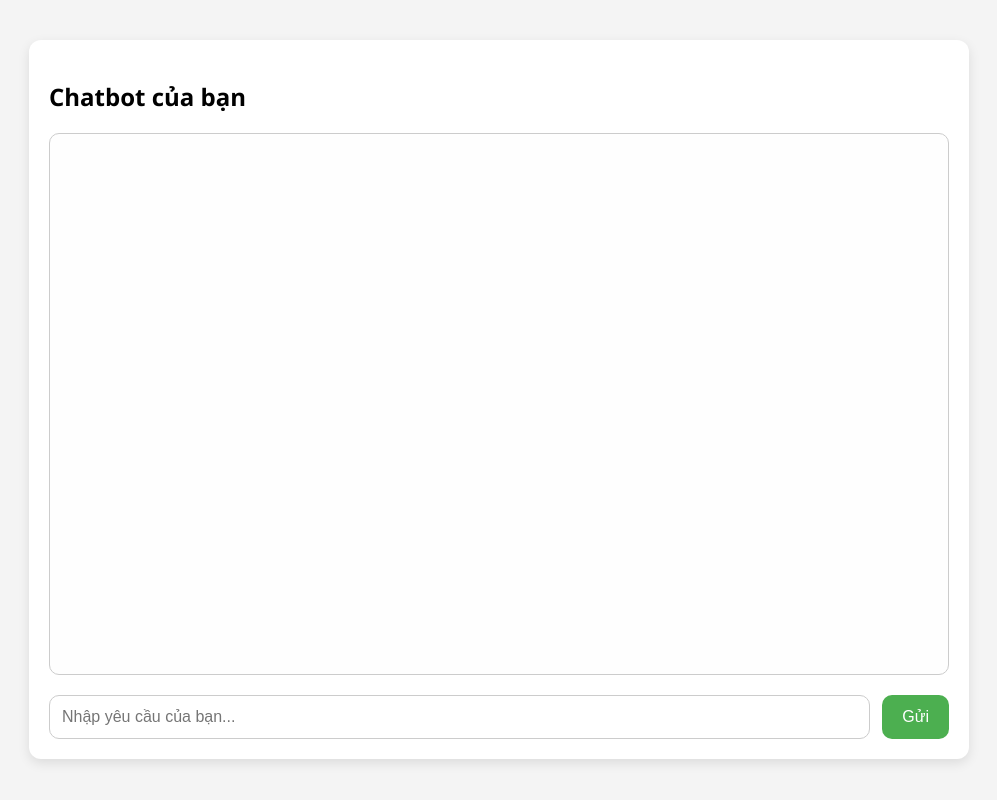
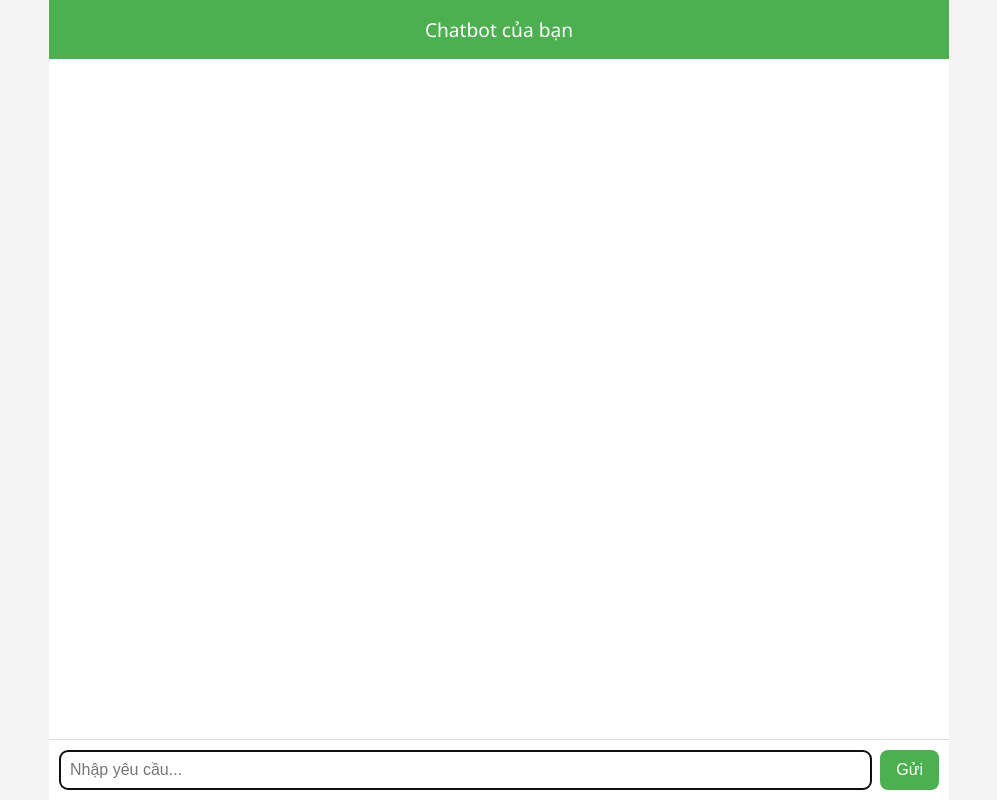
Before and after one commit to Phamsau/chatbot_project, a Flask app: page / in a window 1280 px wide. Shown: the whole page, without its empty margins (141-1138 px from the left). Run offline with Flask 3, Linux system fonts and the light colour scheme; parts of the project's set-up code (start-up, migrations or seed data) failed here and were passed over.

Commit message:
Update index.html

```diff
--- a/templates/index.html
+++ b/templates/index.html
@@ -2,89 +2,66 @@
 <html lang="vi">
 <head>
   <meta charset="UTF-8">
-    <title>Chatbot - Giao diện Web</title>
+  <meta name="viewport" content="width=device-width, initial-scale=1">
+  <title>Chatbot - Responsive</title>
   <style>
-        body {
-            font-family: 'Segoe UI', sans-serif;
-            background: #f4f4f4;
-            margin: 0;
-            padding: 0;
+    * { margin: 0; padding: 0; box-sizing: border-box; }
+    html, body { height: 100%; font-family: 'Segoe UI', sans-serif; background: #f4f4f4; }
+    .container {
+      display: flex; flex-direction: column;
+      height: 100%;
+      max-width: 900px;
+      margin: 0 auto;
+      background: white;
     }
+    header {
+      background: #4CAF50; color: white;
+      padding: 16px; text-align: center; font-size: 1.2rem;
+    }
+    .chatbox {
+      flex: 1; overflow-y: auto; padding: 12px;
+      display: flex; flex-direction: column; gap: 12px;
+    }
+    .user-msg, .bot-msg {
+      padding: 10px 14px; border-radius: 10px;
+      max-width: 80%; line-height: 1.5; word-wrap: break-word;
+    }
+    .user-msg {
+      background: #d1e7dd; align-self: flex-end;
+    }
+    .bot-msg {
+      background: #e2e3e5; align-self: flex-start;
+    }
+    .input-area {
+      display: flex; padding: 10px; border-top: 1px solid #ddd;
+      background: #fff;
+    }
+    #user-input {
+      flex: 1; padding: 10px; border: 1px solid #ccc; border-radius: 8px;
+      font-size: 1rem;
+    }
+    #send-btn {
+      margin-left: 8px; padding: 10px 16px;
+      background: #4CAF50; color: white; border: none; border-radius: 8px;
+      font-size: 1rem; cursor: pointer;
+    }
+    #send-btn:hover { background: #45a049; }
 
-        .container {
-            max-width: 900px;
-            margin: 40px auto;
-            padding: 20px;
-            background: white;
-            border-radius: 12px;
-            box-shadow: 0 4px 12px rgba(0, 0, 0, 0.1);
-        }
-
-        .chatbox {
-            height: 500px;
-            overflow-y: auto;
-            padding: 20px;
-            border-radius: 10px;
-            border: 1px solid #ccc;
-            background: #fefefe;
-            display: flex;
-            flex-direction: column;
-            gap: 25px;
-        }
-
-        .user-msg, .bot-msg {
-            padding: 14px 20px;
-            border-radius: 12px;
-            max-width: 75%;
-            line-height: 1.7;
-            white-space: pre-wrap;
-        }
-
-        .user-msg {
-            background-color: #d1e7dd;
-            align-self: flex-end;
-        }
-
-        .bot-msg {
-            background-color: #e2e3e5;
-            align-self: flex-start;
-        }
-
-        .input-area {
-            display: flex;
-            margin-top: 20px;
-        }
-
-        #user-input {
-            flex: 1;
-            padding: 12px;
-            font-size: 16px;
-            border-radius: 10px;
-            border: 1px solid #ccc;
-        }
-
-        #send-btn {
-            padding: 12px 20px;
-            margin-left: 12px;
-            font-size: 16px;
-            background-color: #4CAF50;
-            color: white;
-            border: none;
-            border-radius: 10px;
-            cursor: pointer;
-        }
-
-        #send-btn:hover {
-            background-color: #45a049;
+    /* --- Responsive styling --- */
+    @media (max-width: 600px) {
+      .container { height: 100vh; }
+      header { font-size: 1rem; padding: 12px; }
+      #send-btn, #user-input { font-size: 0.9rem; padding: 8px; }
+      .user-msg, .bot-msg { max-width: 100%; }
     }
   </style>
 </head>
 <body>
   <div class="container">
-    <h2>Chatbot của bạn</h2>
+    <header>Chatbot của bạn</header>
     <div id="chatbox" class="chatbox"></div>
     <div class="input-area">
-        <input type="text" id="user-input" placeholder="Nhập yêu cầu của bạn..." />
+      <input type="text" id="user-input" placeholder="Nhập yêu cầu..." autofocus>
       <button id="send-btn">Gửi</button>
     </div>
   </div>
@@ -94,43 +71,38 @@
     const userInput = document.getElementById("user-input");
     const sendBtn = document.getElementById("send-btn");
 
+    function addMessage(text, cls) {
+      const div = document.createElement("div");
+      div.className = cls;
+      div.innerText = text;
+      chatbox.appendChild(div);
+      chatbox.scrollTop = chatbox.scrollHeight;
+      return div;
+    }
+
     async function sendMessage() {
-        const message = userInput.value.trim();
-        if (!message) return;
+      const msg = userInput.value.trim();
+      if (!msg) return;
 
-        const userMsg = document.createElement("div");
-        userMsg.className = "user-msg";
-        userMsg.innerText = message;
-        chatbox.appendChild(userMsg);
-
-        const botMsg = document.createElement("div");
-        botMsg.className = "bot-msg";
-        botMsg.innerText = "Đang xử lý...";
-        chatbox.appendChild(botMsg);
-
-        chatbox.scrollTop = chatbox.scrollHeight;
+      addMessage(msg, "user-msg");
+      const botDiv = addMessage("Đang xử lý...", "bot-msg");
       userInput.value = "";
 
       try {
-            const response = await fetch("/chat", {
+        const res = await fetch("/chat", {
           method: "POST",
-                headers: {
-                    "Content-Type": "application/json",
-                },
-                body: JSON.stringify({ message }),
+          headers: { "Content-Type": "application/json" },
+          body: JSON.stringify({ message: msg })
         });
-
-            const data = await response.json();
-            botMsg.innerText = data.reply;
-        } catch (error) {
-            botMsg.innerText = "Lỗi khi gửi yêu cầu.";
+        const data = await res.json();
+        botDiv.innerText = data.reply;
+      } catch {
+        botDiv.innerText = "Lỗi khi gửi yêu cầu.";
       }
-
-        chatbox.scrollTop = chatbox.scrollHeight;
     }
 
     sendBtn.addEventListener("click", sendMessage);
-    userInput.addEventListener("keypress", function (e) {
+    userInput.addEventListener("keypress", e => {
       if (e.key === "Enter") sendMessage();
     });
   </script>
```
Lines whose indentation alone changed are shown as unchanged.
